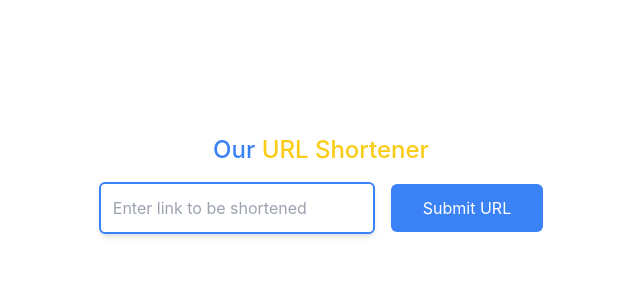
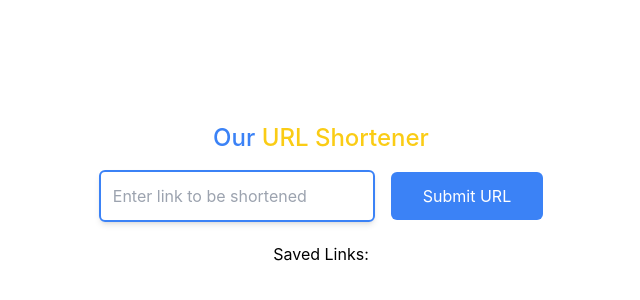
Before and after one commit to codebrackt/Url-shortner, a React (Create React App) app: page / in a window 1280 px wide. Shown: the part 206-506 px from the top of the page, without its empty margins (319-959 px from the left). Built offline with nearby package versions, Linux system fonts and the light colour scheme.

Commit message:
storage fixed

```diff
--- a/src/URLShortener.tsx
+++ b/src/URLShortener.tsx
@@ -1,4 +1,4 @@
-import React, { useState } from "react";
+import React, { useState, useEffect } from "react";
 import CopyToClipboard from "react-copy-to-clipboard";
 import axios from "axios";
 
@@ -6,6 +6,15 @@ const URLShortener: React.FC = () => {
   // State variables to hold the shortened link and user input
   const [shortenedLink, setShortenedLink] = useState("");
   const [userInput, setUserInput] = useState("");
+  const [savedLinks, setSavedLinks] = useState<string[]>([]);
+
+  useEffect(() => {
+    // Load saved links from local storage on component mount
+    const savedLinksFromStorage = localStorage.getItem("savedLinks");
+    if (savedLinksFromStorage) {
+      setSavedLinks(JSON.parse(savedLinksFromStorage));
+    }
+  }, []);
 
   // Function to fetch data from the API and set the shortened link
   const fetchData = async (): Promise<void> => {
@@ -34,6 +43,9 @@ const URLShortener: React.FC = () => {
       );
       const { full_short_link: shortenedUrl } = response.data.result;
       setShortenedLink(shortenedUrl);
+      const updatedLinks = [...savedLinks, shortenedUrl];
+      setSavedLinks(updatedLinks);
+      localStorage.setItem("savedLinks", JSON.stringify(updatedLinks));
     } catch (error) {
       // if there is any errors encountered it will be catched here and will be displayed to the user
       console.log(error);
@@ -87,6 +99,12 @@ const URLShortener: React.FC = () => {
               </>
             )}
           </div>
+          <div className="mt-5">
+            <h2>Saved Links:</h2>
+            {savedLinks.map((link, index) => (
+              <div key={index}>{link}</div>
+            ))}
+          </div>
         </div>
       </div>
     </div>
```
